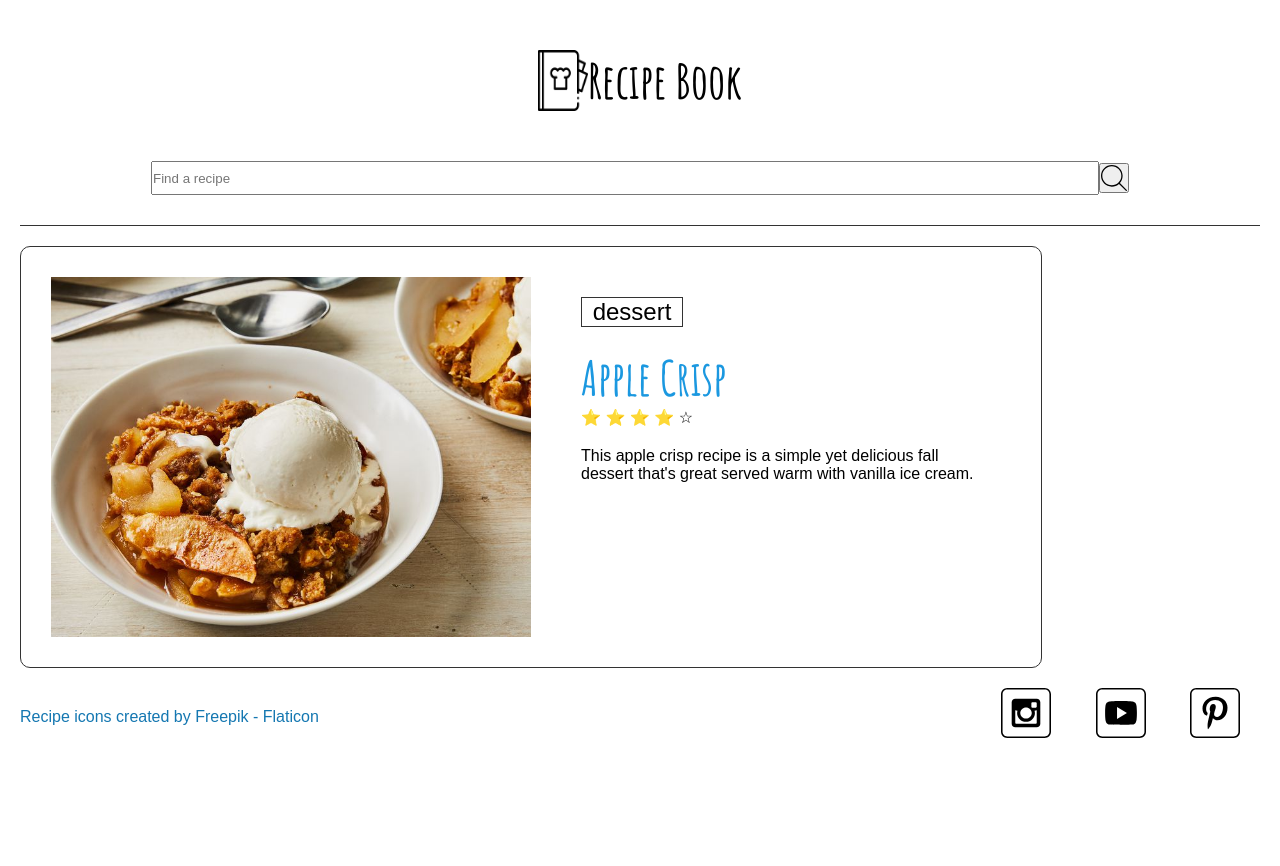
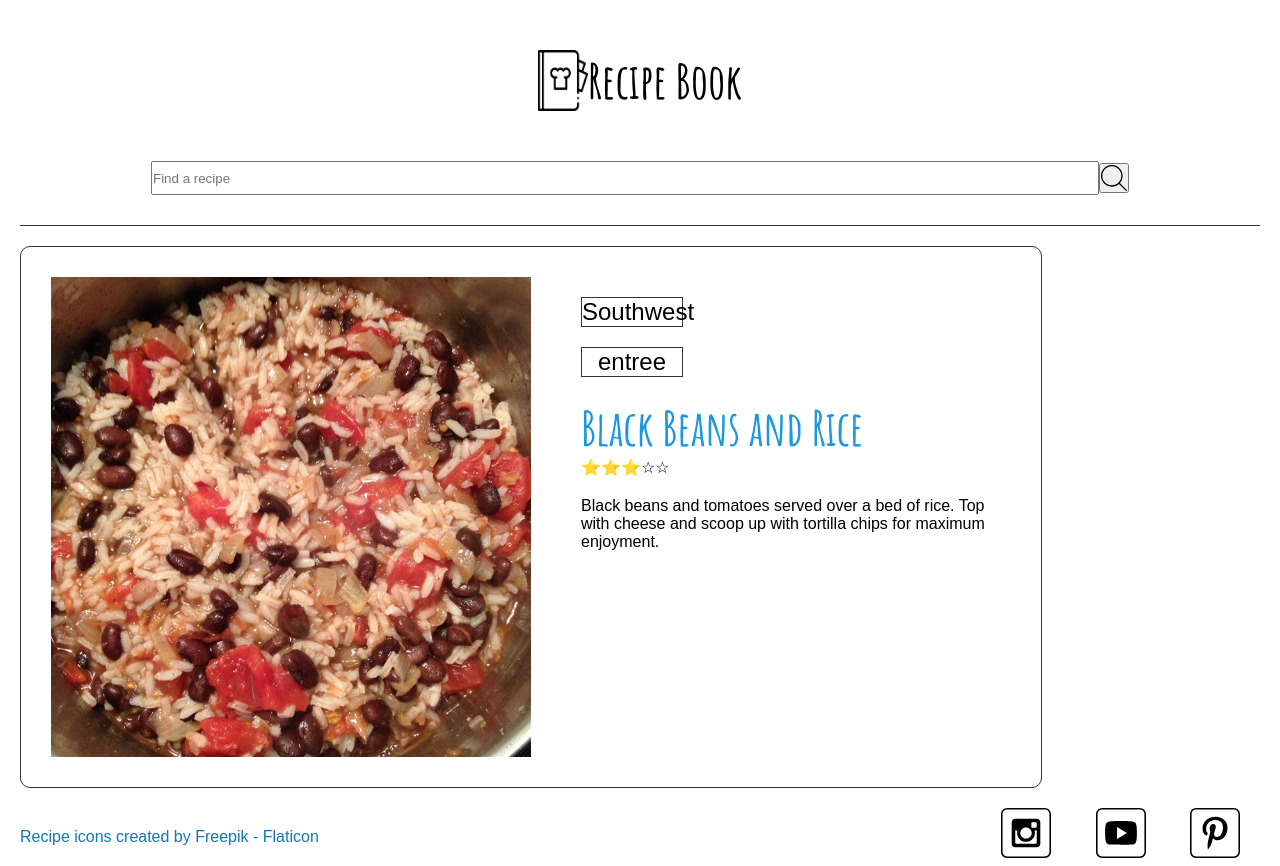
Before and after one commit to jordancordray/wdd131, a plain HTML site: page recipes/index.html in a window 1280 px wide. Before the commit the page ends 800 px from the top, so only its background shows below. Drawn offline with Linux system fonts and the light colour scheme.

Commit message:
recipe book finished

```diff
--- a/recipes/index.html
+++ b/recipes/index.html
@@ -5,7 +5,7 @@
     <meta name="viewport" content="width=device-width, initial-scale=1.0">
     <title>Recipe Book</title>
     <link rel="stylesheet" href="./recipes.css">
-    <script src="./main.js"></script>
+    <script src="./main.js" type="module"></script>
     <meta name="description" content="Discover the best recipes for all to enjoy in this recipe book.">
 
     <meta property="og:title" content="Recipe Book">
@@ -25,32 +25,13 @@
             <main>
                 <div class="search">
                         <input id="search-recipe" type="text" name="search-recipe" placeholder="Find a recipe">
-                        <button class="search-btn"><img  src="./images/search.svg" alt="search"></button>
+                        <button id="search-btn"><img  src="./images/search.svg" alt="search"></button>
                 </div>
-                <div class="recipe">
-                    <img src="./images/apple-crisp.jpg" alt="Apple Crisp">
-                    <div class="recipe-desc">
-                        <div class="tag">
-                            <p>dessert</p>
-                        </div>
-                        <h1>Apple Crisp</h1>
-                        <span
-                            class="rating"
-                            role="img"
-                            aria-label="Rating: 4 out of 5 stars"
-                        >
-                            <span aria-hidden="true" class="icon-star">⭐</span>
-                            <span aria-hidden="true" class="icon-star">⭐</span>
-                            <span aria-hidden="true" class="icon-star">⭐</span>
-                            <span aria-hidden="true" class="icon-star-empty">⭐</span>
-                            <span aria-hidden="true" class="icon-star-empty">☆</span>
-                        </span>
-                        <p class="description">This apple crisp recipe is a simple yet delicious fall dessert that's great served warm with vanilla ice cream.</p>
-                    </div>
+                <div id="recipe">
+
                 </div>
             </main>
             <footer>
-
                 <a href="https://www.flaticon.com/free-icons/recipe" title="recipe icons">Recipe icons created by Freepik - Flaticon</a>
                 <div class="social">
                     <!-- Social media icons provided under CC from https://www.iconfinder.com/AlfredoCreates  -->
--- a/recipes/main.js
+++ b/recipes/main.js
@@ -0,0 +1,98 @@
+import recipes from './recipes.js';
+
+function random(num) {
+	return Math.floor(Math.random() * num);
+}
+
+function getRandomRecipe(List){
+	const listLength = List.length;
+	const randomRecipe = random(listLength);
+	return List[randomRecipe];
+}
+
+function recipeTemplate(recipe) {
+	return `<figure class="recipe">
+	<img src="${recipe.image}" alt="${recipe.name}" />
+	<figcaption>
+		<div class="recipe-desc">
+			<ul >
+				${tagsTemplate(recipe.tags)}
+			</ul>
+			<h1>${recipe.name}</h1>
+
+			${ratingTemplate(recipe.rating)}
+
+			<p class="description">
+				${recipe.description}
+			</p>
+		</div>
+	</figcaption>
+	</figure>`;
+}
+
+function tagsTemplate(tags) {
+	let html = '';
+    for (let i = 0; i < tags.length; i++) {
+        html += `<li class="tag">${tags[i]}</li>`;
+    }
+	return html;
+}
+
+function ratingTemplate(rating) {
+
+	let html = `<span
+	class="rating"
+	role="img"
+	aria-label="Rating: ${rating} out of 5 stars"
+>`
+
+	for (let i = 0; i < 5; i++){
+		if (i < rating){
+			html += `<span aria-hidden="true" class="icon-star">⭐</span>`
+		}
+		else {
+			html += `<span aria-hidden="true" class="icon-star-empty">☆</span>`
+		}
+	}
+	html += `</span>`
+	return html
+}
+
+function renderRecipes(recipeList) {
+	const recipeElement = document.getElementById('recipe');
+	let html = '';
+    recipeList.forEach(recipe => {
+        html += recipeTemplate(recipe);
+    });
+	recipeElement.innerHTML = html;
+}
+
+function init() {
+  const recipe = getRandomRecipe(recipes);
+  renderRecipes([recipe]);
+}
+
+init();
+
+document.getElementById('search-btn').addEventListener('click', searchHandler);
+
+function searchHandler(e){
+	e.preventDefault()
+	const searchInput = document.getElementById('search-recipe').value;
+	const lowerCaseInput = searchInput.toLowerCase();
+
+	const sortedRecipes = filterRecipes(lowerCaseInput);
+	renderRecipes(sortedRecipes)
+}
+
+function filterRecipes(query){
+	const filteredRecipes = recipes.filter(recipe =>
+        recipe.name.toLowerCase().includes(query) ||
+        recipe.description.toLowerCase().includes(query) ||
+        recipe.tags.some(tag => tag.toLowerCase().includes(query)) ||
+        recipe.recipeIngredient.some(ingredient => ingredient.toLowerCase().includes(query))
+    ).filter(recipe => recipe);
+
+	const sorted = filteredRecipes.sort((a, b) => a.name.localeCompare(b.name));
+	return sorted
+}
--- a/recipes/recipes.css
+++ b/recipes/recipes.css
@@ -32,7 +32,7 @@ h1 {
     width: 50px;
 }
 
-.search-btn{
+#search-btn{
     width: 30px;
     height: 30px;
 }
@@ -79,11 +79,9 @@ header {
     width: 100px;
     border: 1px solid var(--text-dark);
     margin: 20px;
-}
-
-.tag p{
     text-align: center;
     font-size: 1.5em;
+    list-style-type: none;
 }
 
 .recipe h1 {
```
